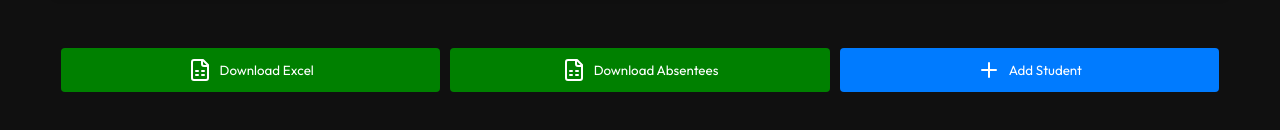
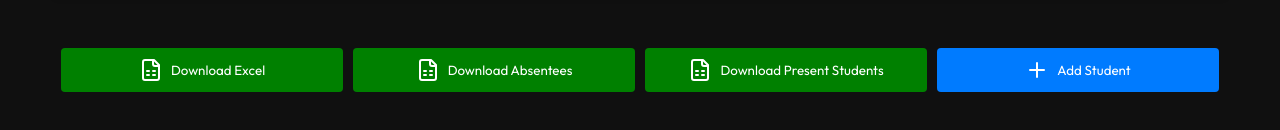
Before and after one commit to Ajay-css/loyola-tracker, a React (Vite) app in the folder client/: page /dashboard in a window 1280 px wide. Shown: the part 378-508 px from the top of the page. Built offline with nearby package versions, Linux system fonts and the light colour scheme; no server answers.

Commit message:
present student attedance fixed

```diff
--- a/client/src/components/StudentTable/StudentTable.jsx
+++ b/client/src/components/StudentTable/StudentTable.jsx
@@ -184,6 +184,10 @@ const StudentTable = () => {
                     <button style={styles.excel} onClick={() => handleExcel("Absent")}>
                         <FileSpreadsheet />
                         <span style={styles.buttonText}>Download Absentees</span>
+                    </button>
+                    <button style={styles.excel} onClick={() => handleExcel("Present")}>
+                        <FileSpreadsheet />
+                        <span style={styles.buttonText}>Download Present Students</span>
                     </button>
                     <button style={styles.newStudent} onClick={navigateToCreate}>
                         <Plus />
```
Also changed, not shown: 1 other file (tests, documents, lock files or other folders).
